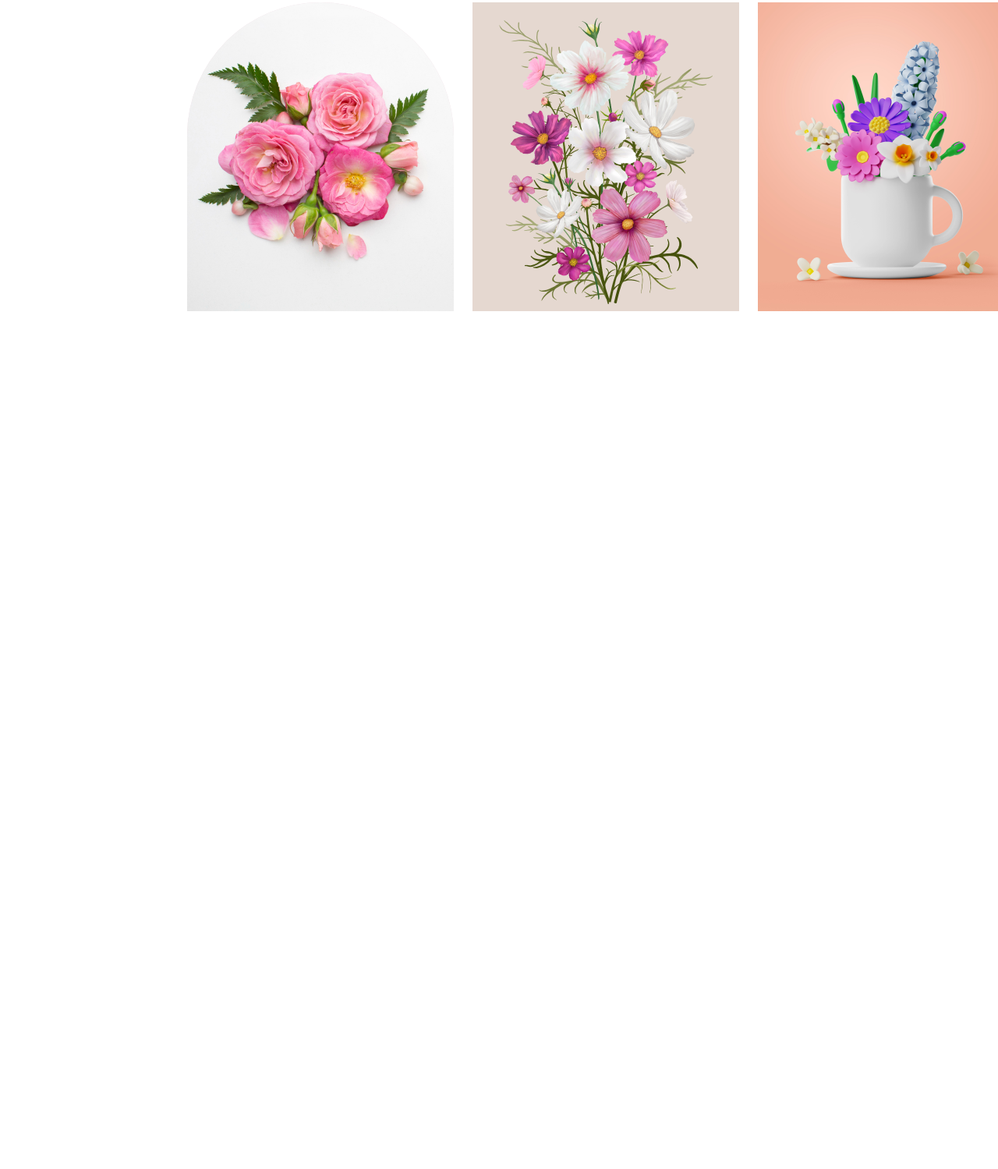
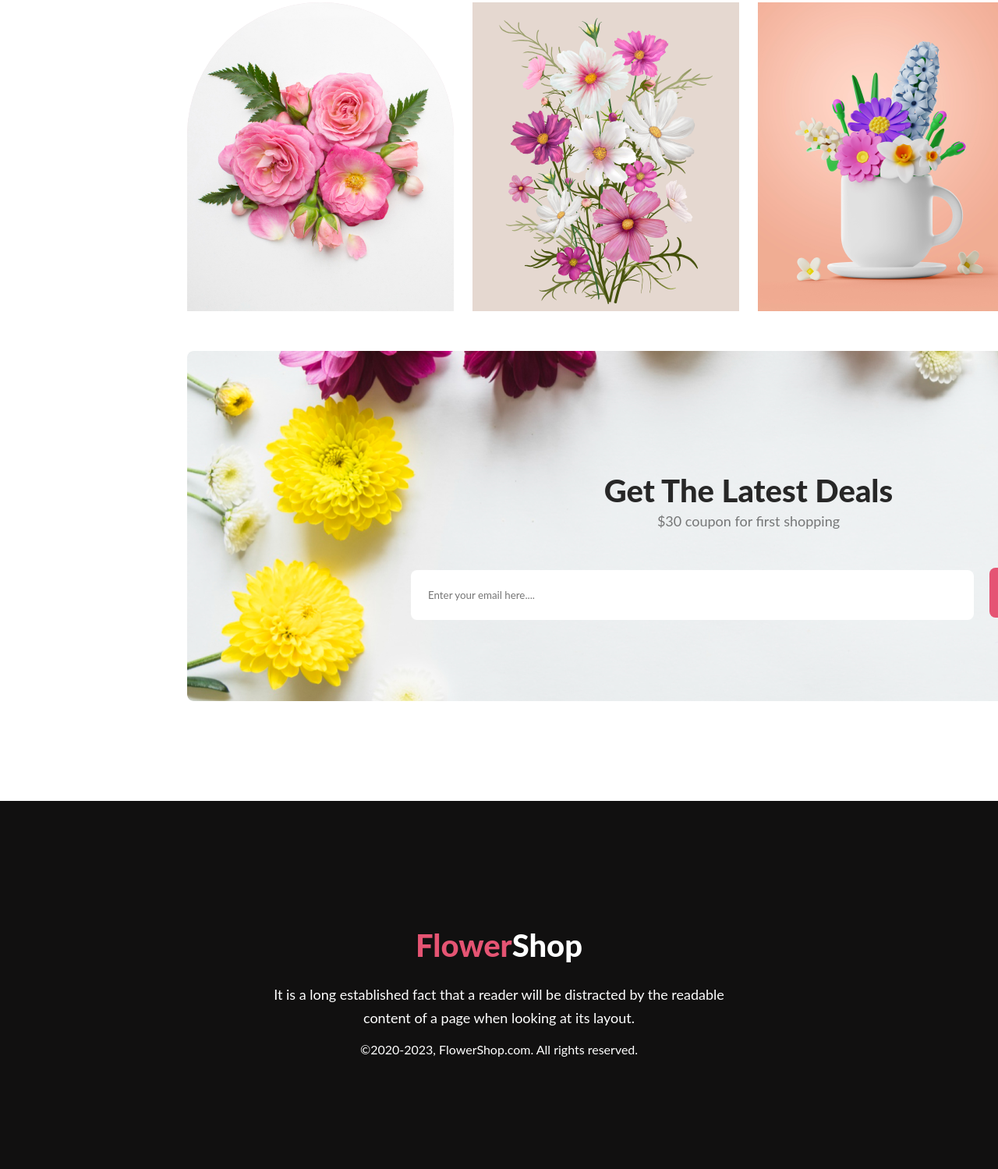
Before and after one commit to darklight9911/flower-shop-assignment-main, a plain HTML site: page index.html in a window 1280 px wide. Shown: the part 3006-4505 px from the top of the page at 78% size. Before the commit the page ends 3456 px from the top, so only its background shows below. Drawn offline with Linux system fonts and the light colour scheme.

Commit message:
initial assignment completed footer section added

```diff
--- a/css/index.css
+++ b/css/index.css
@@ -275,3 +275,56 @@ body{
 .instagram {
     margin-top: 128px;
 }
+.latest-deals-div {
+    display: blo;
+    width: 1440px;
+    height: 449px;
+    flex-shrink: 0;
+    border-radius: 8px;
+    margin: 0px 240px;
+    background-image: url("/asset/Rectangle\ 9.png");
+
+
+}
+.text-section-latest-deal{
+    padding-top: 122px;
+}
+#latest-des-fix {
+    margin-top: 0px;
+    color: rgba(39, 39, 39, 0.60);
+    text-align: center;
+
+    font-size: 18px;
+    font-style: normal;
+    font-weight: 400;
+    line-height: 30px;
+}
+.subscription-form {
+    /* padding: 0px 287px; */
+    display: flex;
+}
+.subscription-form-main input[type="email"]{
+    width: 700px;
+    height: 64px;
+    flex-shrink: 0;
+    border: 0px;
+    border-radius: 8px;
+    margin-left: 287px;
+    margin-right: 16px;
+    padding: 0px 0px 0px 22px;
+    margin-top: 48px;
+}
+
+footer {
+    margin-top: 128px;
+    padding-top:128px ;
+    background: #111010;
+    padding-bottom: 128px;
+
+}
+#footer-text-fix {
+    color: white;
+}
+.copyright-footer {
+    text-align: center;
+}
--- a/index.html
+++ b/index.html
@@ -90,6 +90,32 @@
                 <div class="image-box"><img src="/asset/Rectangle 6.png" alt="" class="image-box4"></div>
             </div>
         </section>
+        <section class="latest-deals-main">
+            <div class="latest-deals-div">
+                <div class="text-section-latest-deal">
+                    <h2 class="insta-title">Get The Latest Deals</h2>
+                    <p id="latest-des-fix" class="insta-des">$30 coupon for first shopping</p>
+                </div>
+                <div class="subscription-form">
+                    <form class="subscription-form-main" action="">
+                        <input type="email" name="" id="" placeholder="Enter your email here....">
+                        <input class="btn-primary" type="submit" value="Subscribe">
+                    </form>
+                </div>
+
+
+            </div>
+
+
+
+
+
+        </section>
     </main>
+    <footer>
+        <h2 id="footer-text-fix" class="insta-title"><span id="off">Flower</span>Shop</h2>
+        <p class="insta-des" id="footer-text-fix" >It is a long established fact that a reader will be distracted by the readable content of a page when looking at its layout.</p>
+        <p id="footer-text-fix" class="copyright-footer">&copy;2020-2023, FlowerShop.com. All rights reserved. </p>
+    </footer>
 </body>
 </html>
```
